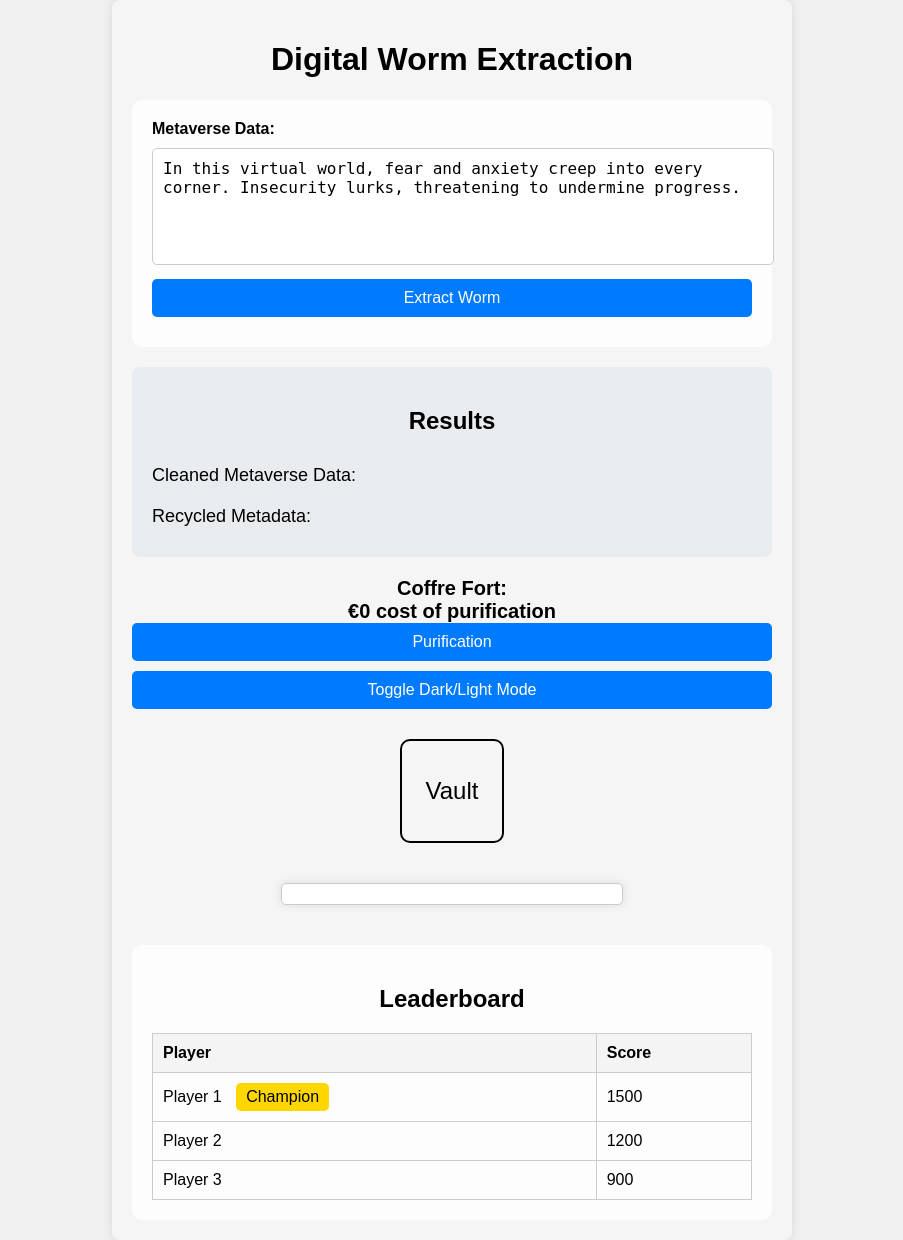
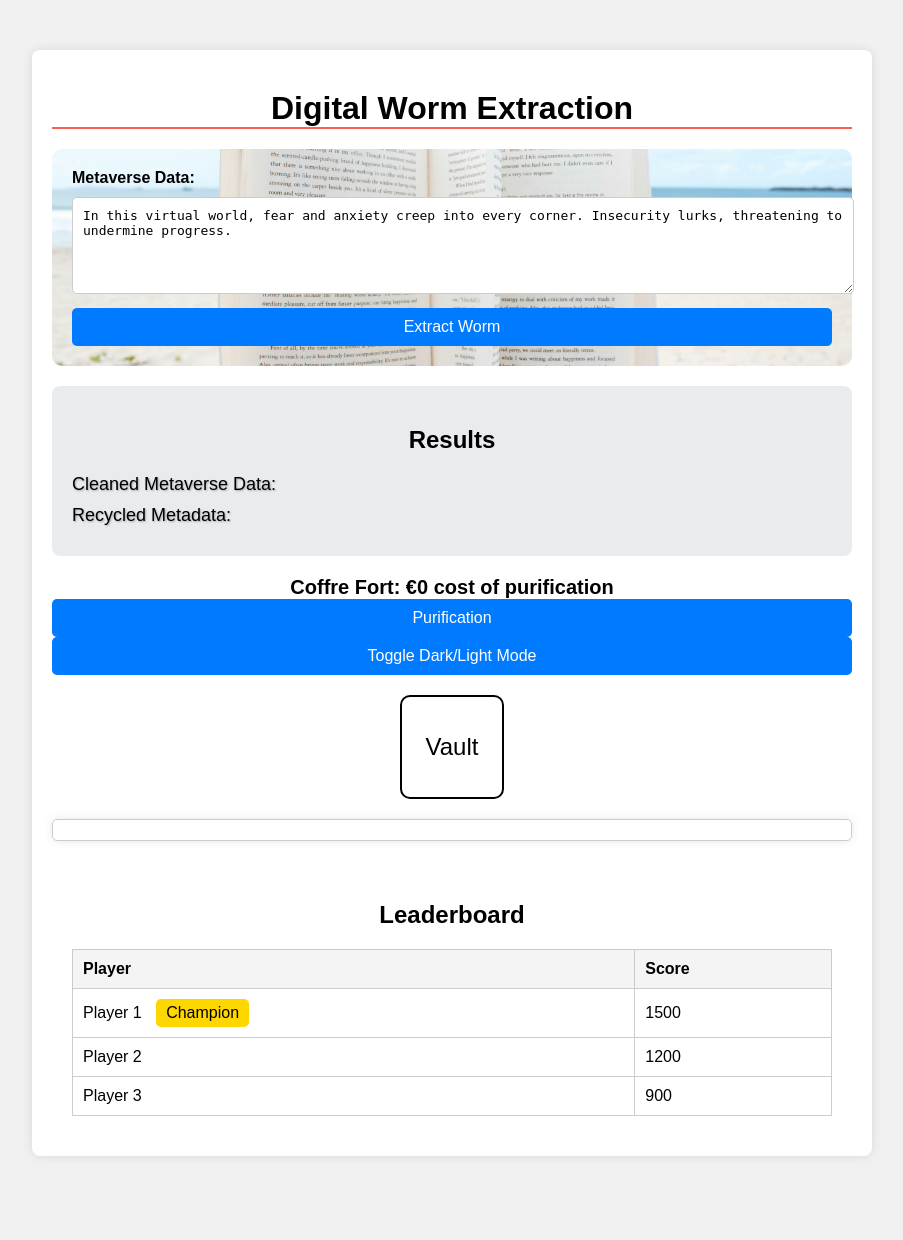
Before and after one commit to Kvnbbg/TurboZoo, a PHP site: page / in a window 1280 px wide. Shown: the whole page, without its empty margins (188-1091 px from the left). After the commit the page ends 1156 px from the top, so only its background shows below. Run offline with PHP 8.4, Linux system fonts and the light colour scheme.

Commit message:
chores: styles add

```diff
--- a/index.php
+++ b/index.php
@@ -3,135 +3,9 @@
 <head>
     <meta charset="UTF-8">
     <meta name="viewport" content="width=device-width, initial-scale=1.0">
-    <title>Digital Worm Extraction Game</title>
+    <title>TurboZoo</title>
+    <link rel="icon" href="favicon.ico" type="image/x-icon">
     <link rel="stylesheet" href="styles.css">
-    <style>
-        body {
-            font-family: Arial, sans-serif;
-            transition: background-color 0.3s, color 0.3s;
-        }
-
-        .container {
-            max-width: 800px;
-            margin: 0 auto;
-            padding: 20px;
-        }
-
-        h1, h2 {
-            text-align: center;
-        }
-
-        .form-container {
-            background: rgba(255, 255, 255, 0.8);
-            padding: 20px;
-            border-radius: 10px;
-            margin-bottom: 20px;
-        }
-
-        textarea {
-            width: 100%;
-            padding: 10px;
-            border-radius: 5px;
-            border: 1px solid #ccc;
-            margin-bottom: 10px;
-        }
-
-        button {
-            display: block;
-            width: 100%;
-            padding: 10px;
-            margin-bottom: 10px;
-            border: none;
-            border-radius: 5px;
-            cursor: pointer;
-            font-size: 1em;
-            transition: background-color 0.3s;
-        }
-
-        button:hover {
-            background-color: #ddd;
-        }
-
-        #vault {
-            width: 100px;
-            height: 100px;
-            border: 2px solid #000;
-            border-radius: 10px;
-            margin: 20px auto;
-            position: relative;
-            overflow: hidden;
-            text-align: center;
-            line-height: 100px;
-            font-size: 1.5em;
-        }
-
-        .cash-roll {
-            position: absolute;
-            top: 0;
-            left: 50%;
-            animation: roll 1s linear infinite;
-            font-size: 2em;
-        }
-
-        @keyframes roll {
-            0% { transform: translateY(-100%); }
-            100% { transform: translateY(100%); }
-        }
-
-        #eventLog {
-            max-height: 200px;
-            overflow-y: auto;
-            border: 1px solid #ccc;
-            padding: 10px;
-            margin-top: 20px;
-            border-radius: 5px;
-        }
-
-        .light-mode {
-            background-color: #f0f0f0;
-            color: #000;
-        }
-
-        .dark-mode {
-            background-color: #333;
-            color: #fff;
-        }
-
-        #leaderboard {
-            margin-top: 20px;
-            padding: 20px;
-            border-radius: 10px;
-            background: rgba(255, 255, 255, 0.8);
-        }
-
-        #leaderboard h2 {
-            text-align: center;
-        }
-
-        #leaderboard table {
-            width: 100%;
-            border-collapse: collapse;
-        }
-
-        #leaderboard th, #leaderboard td {
-            padding: 10px;
-            border: 1px solid #ccc;
-            text-align: left;
-        }
-
-        #leaderboard th {
-            background-color: #f4f4f4;
-        }
-
-        .badge {
-            display: inline-block;
-            padding: 5px 10px;
-            border-radius: 5px;
-            background-color: gold;
-            color: black;
-            margin-left: 10px;
-        }
-    </style>
 </head>
 <body class="light-mode">
     <div class="container">
--- a/styles.css
+++ b/styles.css
@@ -3,57 +3,71 @@
     background-color: #f0f0f0;
     margin: 0;
     padding: 0;
-}
-
-div {
-    display: flex;
-    flex-direction: column;
+    transition: background-color 0.3s, color 0.3s;
 }
 
 .container {
-    width: 50%;
-    margin: 50px;
+    max-width: 800px;
+    margin: 50px auto;
     padding: 20px;
-    background-color: whitesmoke;
+    background-color: #fff;
     border-radius: 8px;
     box-shadow: 0 0 10px rgba(0, 0, 0, 0.1);
 }
 
+h1, h2 {
+    text-align: center;
+    margin: 20px 0;
+}
+
 h1 {
-    text-align: center;
+    border-bottom: 2px solid #f66151;
+}
+
+h1:hover {
+    border-bottom-color: #e01b24;
+}
+
+a {
+    text-decoration: none;
+    color: #007bff;
+}
+
+a:hover {
+    text-decoration: underline;
 }
 
 .form-container {
+    background: rgba(255, 255, 255, 0.8);
+    padding: 20px;
+    border-radius: 10px;
     margin-bottom: 20px;
-}
-
-label {
-    display: block;
-    margin-bottom: 10px;
-    font-weight: bold;
+    background-image: url('book.jpg');
+    background-size: cover;
+    background-position: center;
 }
 
 textarea {
     width: 100%;
     padding: 10px;
-    margin-bottom: 20px;
+    border-radius: 5px;
     border: 1px solid #ccc;
-    border-radius: 4px;
-    font-size: 16px;
-    resize: none;
+    margin-bottom: 10px;
+    font-size: 1em;
+    resize: vertical;
 }
 
 button {
     display: block;
     width: 100%;
     padding: 10px;
+    border: none;
+    border-radius: 5px;
+    cursor: pointer;
+    font-size: 1em;
+    transition: background-color 0.3s;
     background-color: #007bff;
-    border: none;
-    border-radius: 4px;
     color: #fff;
-    font-size: 16px;
-    cursor: pointer;
-    margin-bottom: 10px;
 }
 
 button:hover {
@@ -62,7 +76,98 @@
 
 button:active {
     background-color: #003c80;
-    transform: scale(1.05)
+    transform: scale(1.05);
+}
+
+#vault {
+    width: 100px;
+    height: 100px;
+    border: 2px solid #000;
+    border-radius: 10px;
+    margin: 20px auto;
+    position: relative;
+    overflow: hidden;
+    text-align: center;
+    line-height: 100px;
+    font-size: 1.5em;
+}
+
+.cash-roll {
+    position: absolute;
+    top: 0;
+    left: 50%;
+    animation: roll 1s linear infinite;
+    font-size: 2em;
+}
+
+@keyframes roll {
+    0% { transform: translateY(-100%); }
+    100% { transform: translateY(100%); }
+}
+
+#eventLog {
+    max-height: 200px;
+    overflow-y: auto;
+    border: 1px solid #ccc;
+    padding: 10px;
+    margin-top: 20px;
+    border-radius: 5px;
+    box-shadow: 0 0 10px rgba(0, 0, 0, 0.1);
+}
+
+.light-mode {
+    background-color: #f0f0f0;
+    color: #000;
+}
+
+.dark-mode {
+    background-color: #333;
+    color: #fff;
+}
+
+p {
+    text-shadow: 1px 1px 2px rgba(0, 0, 0, 0.3);
+}
+
+#leaderboard {
+    margin-top: 20px;
+    padding: 20px;
+    border-radius: 10px;
+    background: rgba(255, 255, 255, 0.8);
+}
+
+#leaderboard h2 {
+    text-align: center;
+}
+
+#leaderboard table {
+    width: 100%;
+    border-collapse: collapse;
+}
+
+#leaderboard th, #leaderboard td {
+    padding: 10px;
+    border: 1px solid #ccc;
+    text-align: left;
+}
+
+#leaderboard th {
+    background-color: #f4f4f4;
+}
+
+.badge {
+    display: inline-block;
+    padding: 5px 10px;
+    border-radius: 5px;
+    background-color: gold;
+    color: black;
+    margin-left: 10px;
+}
+
+label {
+    display: block;
+    margin-bottom: 10px;
+    font-weight: bold;
 }
 
 .results {
@@ -83,27 +188,6 @@
     font-weight: bold;
 }
 
-/* Vault area */
-#vault {
-    width: 100px;
-    height: 100px;
-    border: 2px solid #000;
-    border-radius: 10px;
-    margin: 20px auto;
-    position: relative;
-    overflow: hidden;
-}
-
-/* Event log */
-#eventLog {
-    width: 50%;
-    margin: 20px auto;
-    background-color: #fff;
-    padding: 10px;
-    border-radius: 8px;
-    box-shadow: 0 0 10px rgba(0, 0, 0, 0.1);
-}
-/* Notification style */
 .notification {
     position: fixed;
     bottom: 20px;
```
Also changed, not shown: book.jpg (added), favicon.ico (added).
